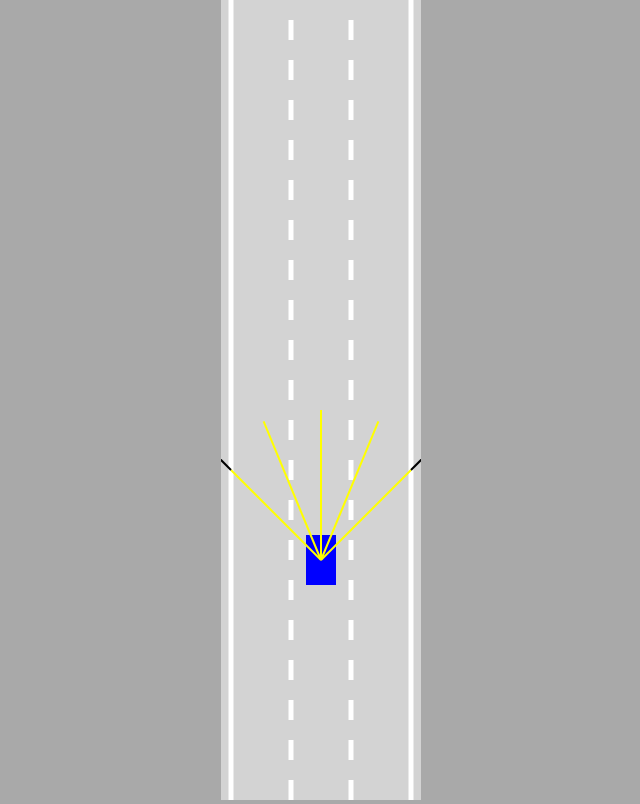
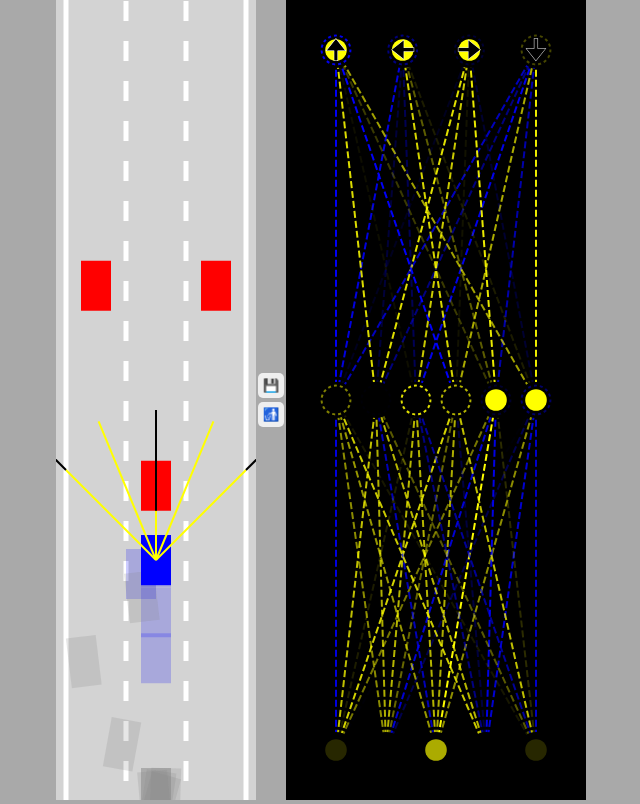
Before and after one commit to belfortep/SELF-DRIVING-CAR, a plain HTML site: page index.html in a window 1280 px wide. Shown: the whole page, without its empty margins (319-959 px from the left). Drawn offline with Linux system fonts and the light colour scheme.

Commit message:
created AI

```diff
--- a/car.js
+++ b/car.js
@@ -12,8 +12,11 @@ class Car {
         this.angle = 0;
         this.damaged = false;
 
+        this.useBrain = controlType == "AI";
+
         if (controlType != "DUMMY") {   //para no tener rayos en todos los autos
             this.sensor = new Sensor(this);
+            this.brain = new NeuralNetwork([this.sensor.rayCount, 6, 4]) //el input claramente son la cantidad de rayos, la "hidden layer" puedo colocar la cantidad de neuronas que quiera, y el output son 4 ya que puede ir derecha,izquierda,delante o atras
         }
         this.controls = new Controls(controlType);
     }
@@ -26,6 +29,18 @@ class Car {
         }
         if (this.sensor) {
             this.sensor.update(roadBorders, traffic);
+            //lo que lee el sensor, tiene un x,y,offset
+            const offsets = this.sensor.readings.map(s => s == null ? 0 : 1 - s.offset);//el offset va a ser un valor bajo si el objeto esta lejos, y mas grande si esta cerca
+            const outputs = NeuralNetwork.feedForward(offsets, this.brain);
+
+            if (this.useBrain) {//con esto deberia la maquina poder controlar el auto!
+                this.controls.forward = outputs[0];
+                this.controls.left = outputs[1];
+                this.controls.right = outputs[2];
+                this.controls.reverse = outputs[3];
+
+            }
+
         }
     }
 
@@ -105,7 +120,7 @@ class Car {
         this.y -= Math.cos(this.angle) * this.speed;
     }
 
-    draw(ctx, color) {
+    draw(ctx, color, drawSensor = false) {
         if (this.damaged) {
             ctx.fillStyle = "gray";
         } else {
@@ -118,7 +133,7 @@ class Car {
         }
         ctx.fill();
 
-        if (this.sensor) {
+        if (this.sensor && drawSensor) {
             this.sensor.draw(ctx);
         }
     }
--- a/index.html
+++ b/index.html
@@ -9,7 +9,14 @@
 </head>
 <body>
 
-    <canvas id="myCanvas"></canvas>
+    <canvas id="carCanvas"></canvas>
+    <div id="verticalButtons">
+        <button onclick="save()">💾</button>
+        <button onclick="discard()">🚮</button>
+    </div>
+    <canvas id="networkCanvas"></canvas>
+    <script src="visualizer.js"></script>
+    <script src="network.js"></script>
     <script src="utils.js"></script>
     <script src="sensor.js"></script>
     <script src="road.js"></script>
--- a/main.js
+++ b/main.js
@@ -1,32 +1,79 @@
-const canvas = document.getElementById("myCanvas");
-canvas.width = 200;
+const carCanvas = document.getElementById("carCanvas");
+carCanvas.width = 200;
 
-const ctx = canvas.getContext("2d");
-const road = new Road(canvas.width / 2, canvas.width * 0.9);
-const car = new Car(road.getLaneCenter(1), 100, 30, 50, "KEYS");
+const networkCanvas = document.getElementById("networkCanvas");
+networkCanvas.width = 300;
+
+const carCtx = carCanvas.getContext("2d");
+const networkCtx = networkCanvas.getContext("2d");
+const road = new Road(carCanvas.width / 2, carCanvas.width * 0.9);
+
+
+const N = 100;
+const cars = generateCars(N);
+let bestCar = cars[0];
+if (localStorage.getItem("bestBrain")) {
+    for (let i = 0; i < cars.length; i++) {
+        cars[i].brain = JSON.parse(localStorage.getItem("bestBrain"))
+        if (i != 0) {
+            NeuralNetwork.mutate(cars[i].brain, 0.2);
+        }
+    }
+
+}
 const traffic = [
-    new Car(road.getLaneCenter(1), -100, 30, 50, "DUMMY", 2)
+    new Car(road.getLaneCenter(1), -100, 30, 50, "DUMMY", 2),
+    new Car(road.getLaneCenter(0), -300, 30, 50, "DUMMY", 2),
+    new Car(road.getLaneCenter(2), -300, 30, 50, "DUMMY", 2),
 ];
 
 animate();
 
-function animate() {
+function save() {
+    localStorage.setItem("bestBrain", JSON.stringify(bestCar.brain));
+}
+
+function discard() {
+    localStorage.removeItem("bestBrain");
+}
+
+function generateCars(N) {
+    const cars = [];
+    for (let i = 1; i < N; i++) {
+        cars.push(new Car(road.getLaneCenter(1), 100, 30, 50, "AI"))
+    }
+    return cars;
+}
+
+function animate(time) {
     for (let i = 0; i < traffic.length; i++) {
         traffic[i].update(road.borders, []);
     }
-    car.update(road.borders, traffic);
+    for (let i = 0; i < cars.length; i++) {
+        cars[i].update(road.borders, traffic);
+    }
+    bestCar = cars.find(c => c.y == Math.min(...cars.map(c => c.y)))//array solo con los valores de y de los autos
+    //esta es una funcion del tipo "fitness", puedo cambiar de parametro para ver cual seria el mejor auto
 
-    canvas.height = window.innerHeight;
+    carCanvas.height = window.innerHeight;
+    networkCanvas.height = window.innerHeight;
+    carCtx.save();
+    carCtx.translate(0, -bestCar.y + carCanvas.height * 0.7);//camara del auto
 
-    ctx.save();
-    ctx.translate(0, -car.y + canvas.height * 0.7);//camara del auto
+    road.draw(carCtx);
+    for (let i = 0; i < traffic.length; i++) {
+        traffic[i].draw(carCtx, "red");
+    }
+    carCtx.globalAlpha = 0.2;
+    for (let i = 0; i < cars.length; i++) {
+        cars[i].draw(carCtx, "blue");
+    }
+    carCtx.globalAlpha = 1;
+    bestCar.draw(carCtx, "blue", true);
 
-    road.draw(ctx);
-    for (let i = 0; i < traffic.length; i++) {
-        traffic[i].draw(ctx, "red");
-    }
-    car.draw(ctx, "blue");
+    carCtx.restore();
 
-    ctx.restore();
+    networkCtx.lineDashOffset = -time / 60;
+    Visualizer.drawNetwork(networkCtx, bestCar.brain);
     requestAnimationFrame(animate);//llama constantemente a la funcion
 }
--- /dev/null
+++ b/network.js
@@ -0,0 +1,79 @@
+class NeuralNetwork {
+    constructor(neuronCounts) {  //cantidad de neuronas en cada nivel
+
+        this.levels = [];
+        for (let i = 0; i < neuronCounts.length - 1; i++) {
+            this.levels.push(new Level(neuronCounts[i], neuronCounts[i + 1]))//input y output
+        }
+
+    }
+
+    static feedForward(givenInputs, network) {
+        let outputs = Level.feedForward(givenInputs, network.levels[0]);//el primer nivel, produce sus outputs
+        for (let i = 1; i < network.levels.length; i++) {//el resto de niveles
+            outputs = Level.feedForward(outputs, network.levels[i])   //actualizo el output, pero ahora con los outputs del nivel anterior al nivel que le sigue como input
+        }
+        return outputs;
+    }
+    //agarra los valores y los varia un porcentaje que esta en la variable amount
+    static mutate(network, amount = 1) {
+        network.levels.forEach(level => {
+            for (let i = 0; i < level.biases.length; i++) {
+                level.biases[i] = lerp(level.biases[i], Math.random() * 2 - 1, amount)
+            }
+            for (let i = 0; i < level.weights.length; i++) {
+                for (let j = 0; j < level.weights[i].length; j++) {
+                    level.weights[i][j] = lerp(level.weights[i][j], Math.random() * 2 - 1, amount)
+                }
+            }
+        });
+    }
+
+}
+
+//Aca empieza la clase de un nivel de la red neuronal
+class Level {
+    constructor(inputCount, outputCount) {
+        this.inputs = new Array(inputCount);
+        this.outputs = new Array(outputCount);
+        this.biases = new Array(outputCount);
+
+        this.weights = [];
+        for (let i = 0; i < inputCount; i++) {
+            this.weights[i] = new Array(outputCount);
+        }
+
+        Level.#randomize(this); //un "cerebro" aleatorio
+    }
+
+    static #randomize(level) {
+        for (let i = 0; i < level.inputs.length; i++) {
+            for (let j = 0; j < level.outputs.length; j++) {
+                level.weights[i][j] = Math.random() * 2 - 1;
+            }
+        }
+        for (let i = 0; i < level.biases.length; i++) {
+            level.biases[i] = Math.random() * 2 - 1;
+        }
+    }
+
+    static feedForward(givenInputs, level) {  //resive los valores de los sensores
+        for (let i = 0; i < level.inputs.length; i++) {
+            level.inputs[i] = givenInputs[i];
+        }
+
+        for (let i = 0; i < level.outputs.length; i++) {
+            let sum = 0;
+            for (let j = 0; j < level.inputs.length; j++) {
+                sum += level.inputs[j] * level.weights[j][i];
+            }
+            if (sum > level.biases[i]) {    //si la suma de lo que recibe multiplicado por los valores de las distintas neuronas es mayor a su bias, "activa" la neurona de salida
+                level.outputs[i] = 1;
+            } else {
+                level.outputs[i] = 0;
+            }
+        }
+        return level.outputs;
+    }
+
+}
--- a/style.css
+++ b/style.css
@@ -2,8 +2,31 @@ body {
   margin: 0;
   background-color: darkgray;
   overflow: hidden;
-  text-align: center;
+  display: flex;
+  justify-content: center;
+  align-items: center;
 }
-#myCanvas {
+
+#verticalButtons {
+  display: flex;
+  flex-direction: column;
+}
+
+button {
+  border: none;
+  border-radius: 5px;
+  padding: 5px;
+  margin: 2px;
+  cursor: pointer;
+}
+button:hover {
+  background-color: blue;
+}
+
+#networkCanvas {
+  background-color: black;
+}
+
+#carCanvas {
   background-color: lightgray;
 }
--- a/utils.js
+++ b/utils.js
@@ -38,3 +38,11 @@ function polysIntersect(poly1, poly2) {
     }
     return false;
 }
+
+function getRGBA(value) {
+    const alpha = Math.abs(value);
+    const R = value < 0 ? 0 : 255;
+    const G = R;
+    const B = value > 0 ? 0 : 255;
+    return "rgba(" + R + "," + G + "," + B + "," + alpha + ")";
+}
--- /dev/null
+++ b/visualizer.js
@@ -0,0 +1,110 @@
+class Visualizer {
+    static drawNetwork(ctx, network) {
+        const margin = 50;
+        const left = margin;
+        const top = margin;
+        const width = ctx.canvas.width - margin * 2;
+        const height = ctx.canvas.height - margin * 2;
+
+        const levelHeight = height / network.levels.length;
+
+        for (let i = network.levels.length - 1; i >= 0; i--) {
+            const levelTop = top +
+                lerp(
+                    height - levelHeight,
+                    0,
+                    network.levels.length == 1
+                        ? 0.5
+                        : i / (network.levels.length - 1)
+                );
+
+            ctx.setLineDash([7, 3]);
+            Visualizer.drawLevel(ctx, network.levels[i],
+                left, levelTop,
+                width, levelHeight,
+                i == network.levels.length - 1
+                    ? ['🠉', '🠈', '🠊', '🠋']
+                    : []
+            );
+        }
+    }
+
+    static drawLevel(ctx, level, left, top, width, height, outputLabels) {
+        const right = left + width;
+        const bottom = top + height;
+
+        const { inputs, outputs, weights, biases } = level;
+
+        for (let i = 0; i < inputs.length; i++) {
+            for (let j = 0; j < outputs.length; j++) {
+                ctx.beginPath();
+                ctx.moveTo(
+                    Visualizer.#getNodeX(inputs, i, left, right),
+                    bottom
+                );
+                ctx.lineTo(
+                    Visualizer.#getNodeX(outputs, j, left, right),
+                    top
+                );
+                ctx.lineWidth = 2;
+                ctx.strokeStyle = getRGBA(weights[i][j]);
+                ctx.stroke();
+            }
+        }
+
+        const nodeRadius = 18;
+        for (let i = 0; i < inputs.length; i++) {
+            const x = Visualizer.#getNodeX(inputs, i, left, right);
+            ctx.beginPath();
+            ctx.arc(x, bottom, nodeRadius, 0, Math.PI * 2);
+            ctx.fillStyle = "black";
+            ctx.fill();
+            ctx.beginPath();
+            ctx.arc(x, bottom, nodeRadius * 0.6, 0, Math.PI * 2);
+            ctx.fillStyle = getRGBA(inputs[i]);
+            ctx.fill();
+        }
+
+        for (let i = 0; i < outputs.length; i++) {
+            const x = Visualizer.#getNodeX(outputs, i, left, right);
+            ctx.beginPath();
+            ctx.arc(x, top, nodeRadius, 0, Math.PI * 2);
+            ctx.fillStyle = "black";
+            ctx.fill();
+            ctx.beginPath();
+            ctx.arc(x, top, nodeRadius * 0.6, 0, Math.PI * 2);
+            ctx.fillStyle = getRGBA(outputs[i]);
+            ctx.fill();
+
+            ctx.beginPath();
+            ctx.lineWidth = 2;
+            ctx.arc(x, top, nodeRadius * 0.8, 0, Math.PI * 2);
+            ctx.strokeStyle = getRGBA(biases[i]);
+            ctx.setLineDash([3, 3]);
+            ctx.stroke();
+            ctx.setLineDash([]);
+
+            if (outputLabels[i]) {
+                ctx.beginPath();
+                ctx.textAlign = "center";
+                ctx.textBaseline = "middle";
+                ctx.fillStyle = "black";
+                ctx.strokeStyle = "white";
+                ctx.font = (nodeRadius * 1.5) + "px Arial";
+                ctx.fillText(outputLabels[i], x, top + nodeRadius * 0.1);
+                ctx.lineWidth = 0.5;
+                ctx.strokeText(outputLabels[i], x, top + nodeRadius * 0.1);
+            }
+        }
+    }
+
+    static #getNodeX(nodes, index, left, right) {
+        return lerp(
+            left,
+            right,
+            nodes.length == 1
+                ? 0.5
+                : index / (nodes.length - 1)
+        );
+    }
+}
```
Also changed, not shown: sensor.js (+9 -44 lines).
